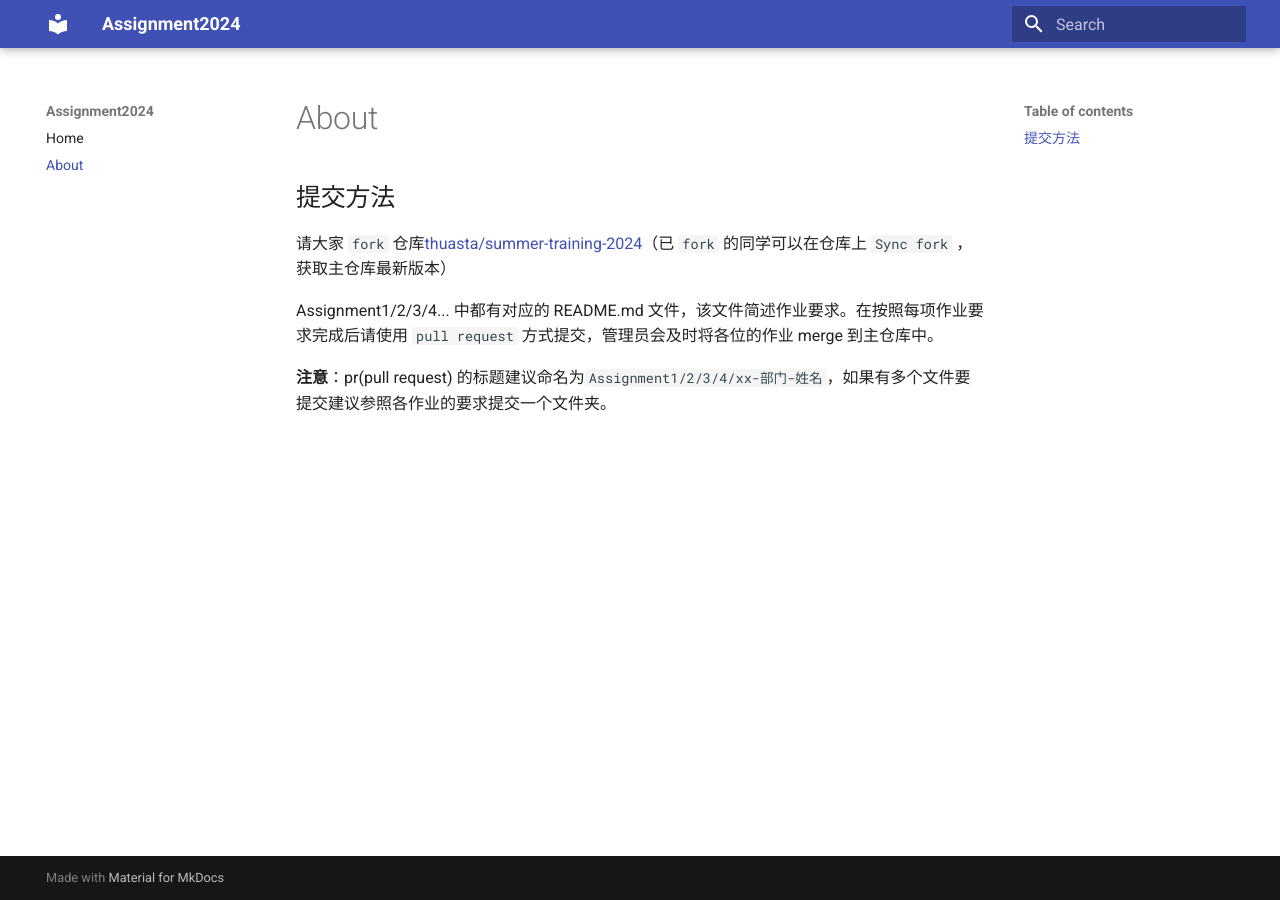
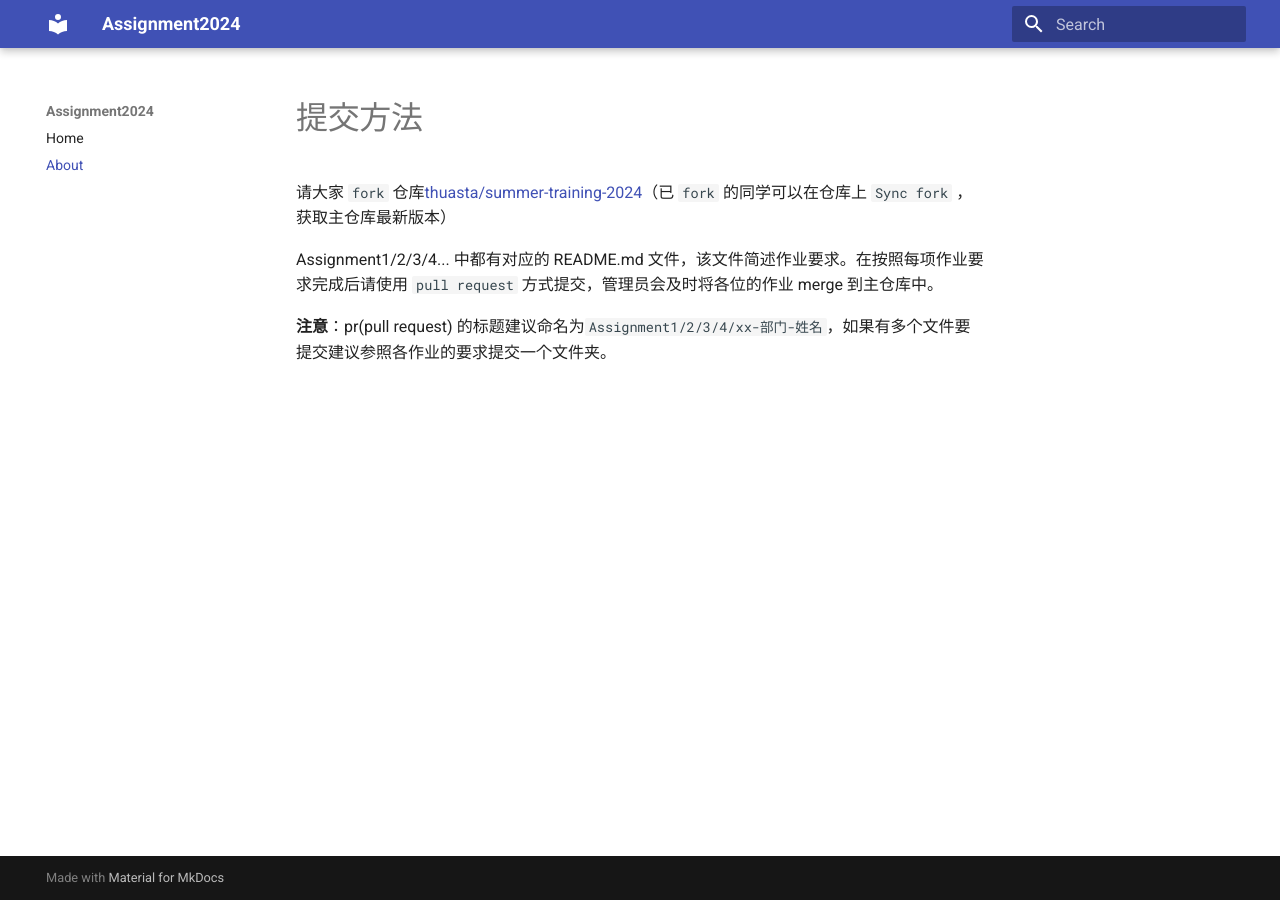
Before and after one commit to LxCCode/Hello-World, an MkDocs documentation site: the page built from docs/about.md, in a window 1280 px wide. Built offline with MkDocs 1.6.1 and Material for MkDocs 9.7.7, drawn with Linux system fonts in a browser that asks for light colours.

Commit message:
Update about.md

```diff
--- a/docs/about.md
+++ b/docs/about.md
@@ -1,4 +1,4 @@
-## 提交方法
+# 提交方法
 
 请大家 `fork` 仓库[thuasta/summer-training-2024](https://github.com/thuasta/summer-training-2024)（已 `fork` 的同学可以在仓库上 `Sync fork` ，获取主仓库最新版本）
 
```
